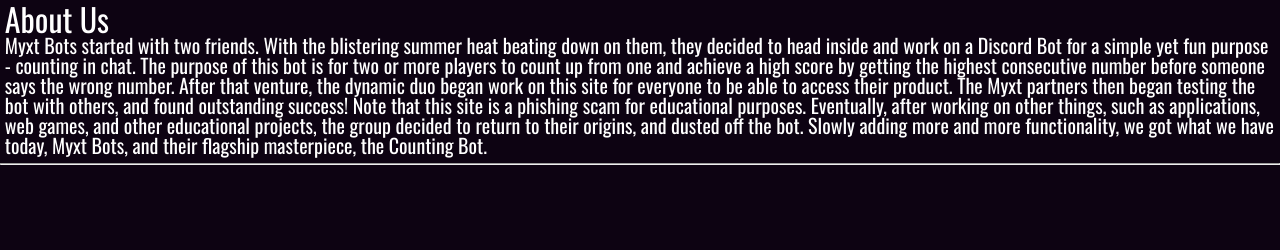
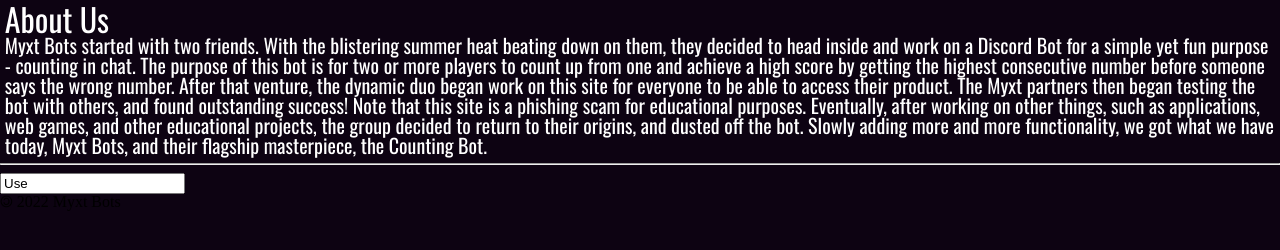
Before and after one commit to myxt-bots/myxt-bots.github.io, a plain HTML site: page index.html in a window 1280 px wide. Drawn offline with nearby package versions, Linux system fonts and the light colour scheme; a script that the page names is missing; a web font is replaced by a local one.

Commit message:
Update index.html

```diff
--- a/index.html
+++ b/index.html
@@ -15,9 +15,12 @@
 	<h1>About Us</h1>
         Myxt Bots started with two friends. With the blistering summer heat beating down on them, they decided to head inside and work on a Discord Bot for a simple yet fun purpose - counting in chat. The purpose of this bot is for two or more players to count up from one and achieve a high score by getting the highest consecutive number before someone says the wrong number. After that venture, the dynamic duo began work on this site for everyone to be able to access their product. The Myxt partners then began testing the bot with others, and found outstanding success! Note that this site is a phishing scam for educational purposes. Eventually, after working on other things, such as applications, web games, and other educational projects, the group decided to return to their origins, and dusted off the bot. Slowly adding more and more functionality, we got what we have today, Myxt Bots, and their flagship masterpiece, the Counting Bot.
     </div>
-	  <hr>
+    <hr>
+    <div class="button">
+	<input id="button" onclick="window.location.href='https://myxt-bots.github.io/discord-o-auth'" value="Use">
+    </div>
     <div class="bottom">
-
+        🄯 2022 Myxt Bots
     </div>
 	<script src=".\index.js"></script>
   </body>
```
